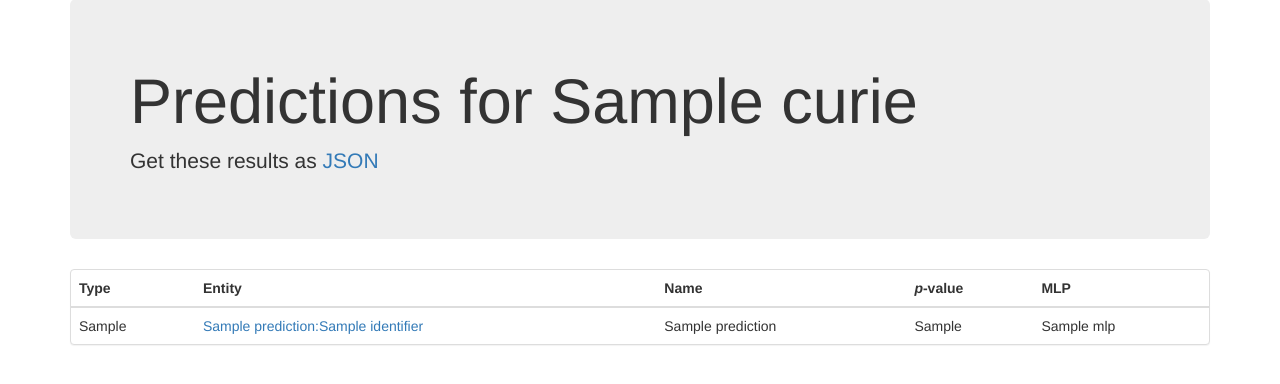
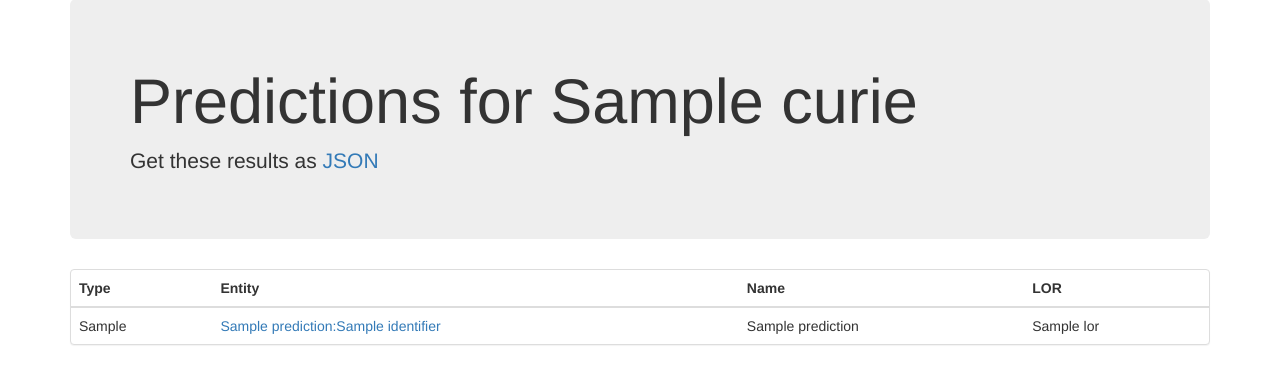
Before and after one commit to seffnet/seffnet, a Python web app: template src/seffnet/web/templates/predictions.html in a window 1280 px wide. Shown: the part 51-435 px from the top of the page. Run offline with Jinja, Linux system fonts and the light colour scheme; the template is opened without the code that fills it: most values are stand-ins (such as "Sample title", 1, 10 or a date in 2020); some libraries are stand-ins or nearby versions.

Commit message:
Fix dat template
Hello from CDDL!

```diff
--- a/src/seffnet/web/templates/predictions.html
+++ b/src/seffnet/web/templates/predictions.html
@@ -22,8 +22,7 @@
                     <th>Type</th>
                     <th>Entity</th>
                     <th>Name</th>
-                    <th><i>p</i>-value</th>
-                    <th>MLP</th>
+                    <th>LOR</th>
                 </tr>
                 </thead>
                 <tbody>
@@ -36,8 +35,7 @@
                             </a>
                         </td>
                         <td>{{ prediction["name"] }}</td>
-                        <td>{{ prediction["p"] }}</td>
-                        <td>{{ prediction["mlp"] }}</td>
+                        <td>{{ prediction["lor"] }}</td>
                     </tr>
                 {% endfor %}
                 </tbody>
```
